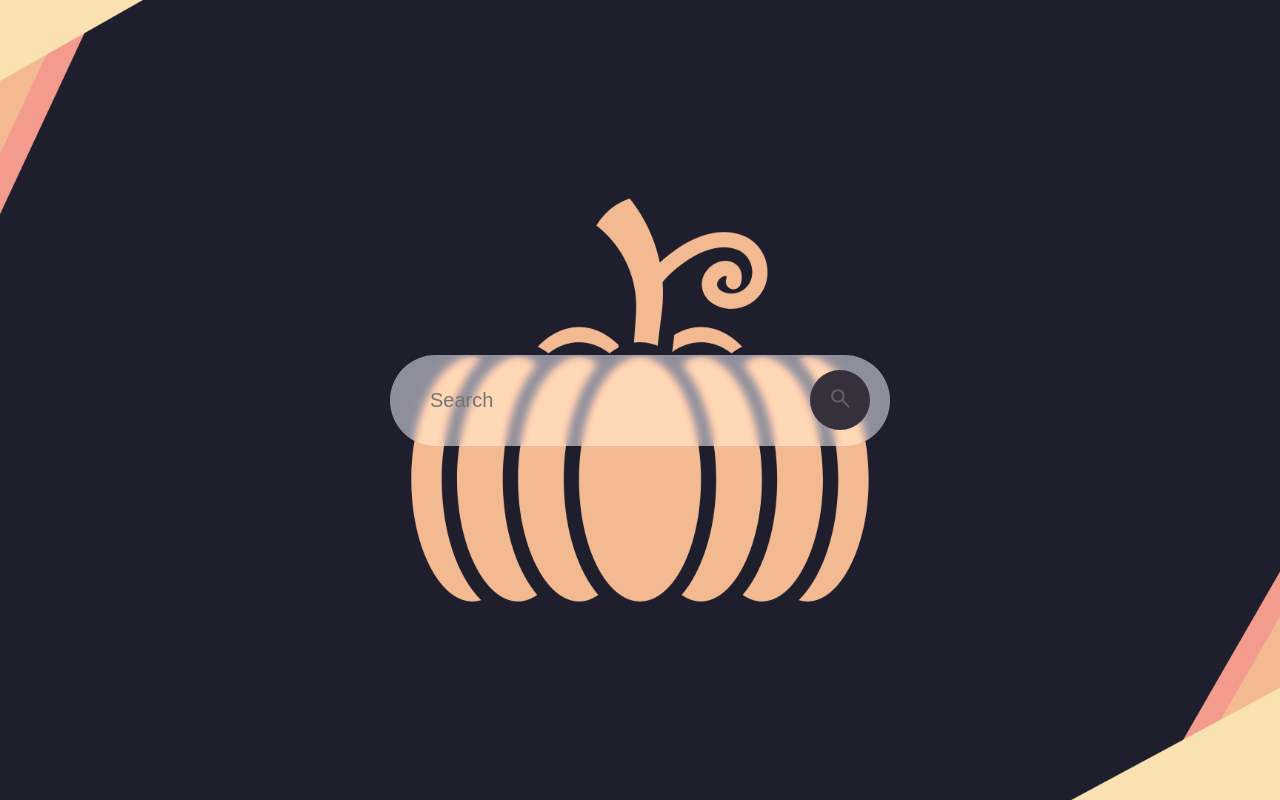
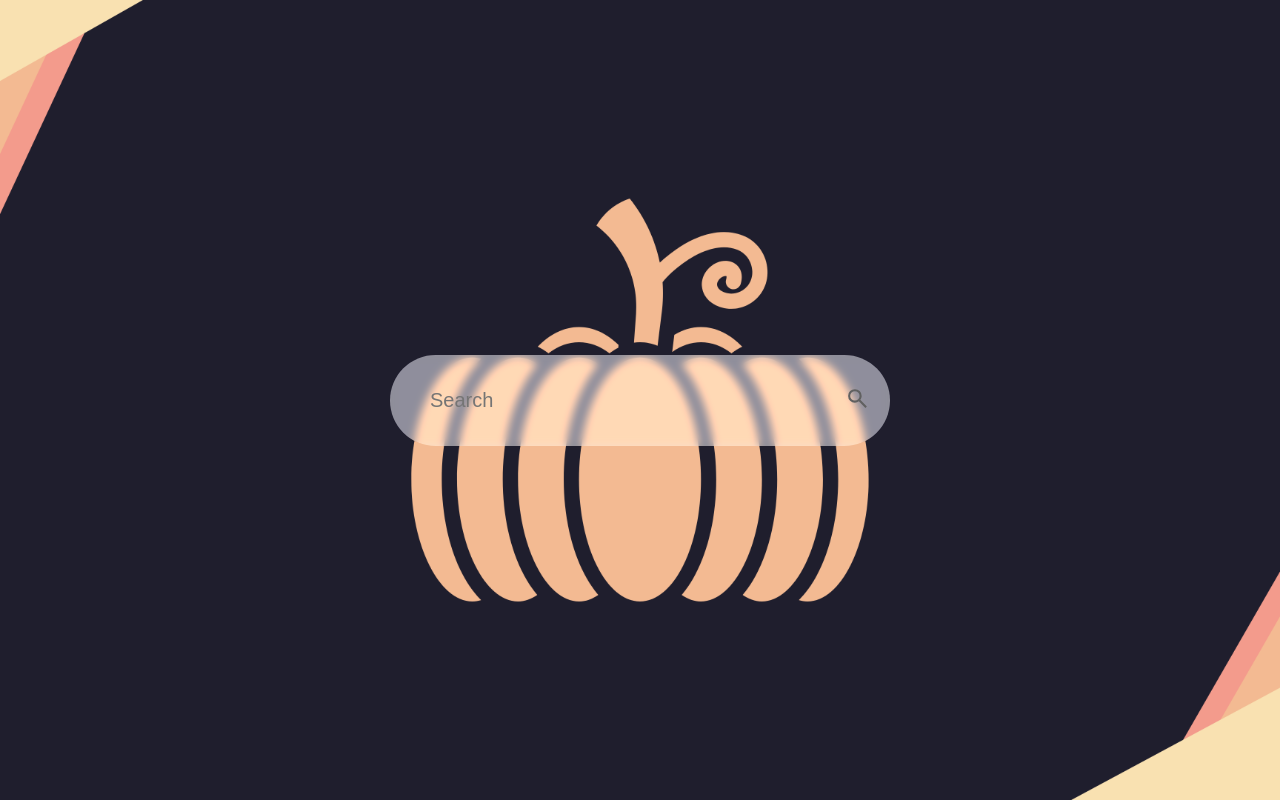
Before and after one commit to SilverzCreations/PumpkinSearch, a plain HTML site: page index.html in a window 1280 px wide. Drawn offline with Linux system fonts and the light colour scheme.

Commit message:
Update style.css

```diff
--- a/style.css
+++ b/style.css
@@ -52,9 +52,9 @@ body{
 .search-bar button{
     border: none;
     border-radius: 50%;
-    width: 60px;
+    width: 25px;
     height: 60px;
-    background: #36303d;
+    background: transparent;
     cursor: pointer;
     min-hight: 60px;
 }
```
